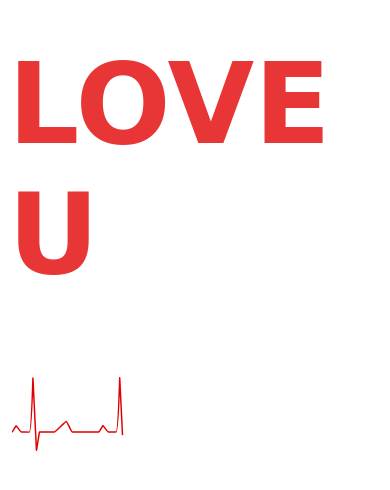
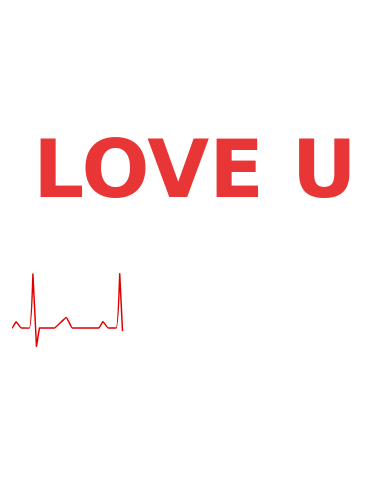
Before and after one commit to kushal1997/love, a plain HTML site: page index.html in a window 390 px wide. Shown: the part 178-668 px from the top of the page. Drawn offline with Linux system fonts and the light colour scheme.

Commit message:
added mobile viws

```diff
--- a/index.html
+++ b/index.html
@@ -9,7 +9,7 @@
 <body>
 <!-- partial:index.partial.html -->
 <div class="main">
-    <h1 style="color: #e83636; font-size: 7rem; font-weight: 700; font-family: cursive;">LOVE U</h1>
+    <h1>LOVE U</h1>
     <svg xmlns="http://www.w3.org/2000/svg" id="svg5" version="1.1" viewBox="0 0 502.98 108.61">
       <path id="heart" d="M213.35 29.43c19.41-15.19 33.68 10.86 37.73 18.82-.28-13.61 11.64-40.98 25.94-34.01 32.3 15.74-15.88 83.8-26.4 81.76-13.24-9-51.35-53.3-37.27-66.57Z" style="fill:#ff9999;stroke:#ff9999;stroke-width:1.5;stroke-linecap:butt;stroke-linejoin:miter;stroke-miterlimit:4;stroke-dasharray:none;stroke-opacity:1"/>
       <path  pathLength="1" id="line" d="M5.32 78.13c.96-.01 5-8.5 5.54-8.54.58-.05 6.1 8.51 7.1 8.51 3.66 0 9.29.06 10.71.05 2.53-.01 4.82-72.88 4.82-72.88l4.76 97.28 3.97-24.45 20.45-.22C64 77.86 77.1 63.66 78.36 63.8c1.31.15 6.68 14.08 7.94 14.07 2.3-.03 33.32.04 35.76.02.96 0 5-8.5 5.53-8.53.59-.05 6.1 8.51 7.1 8.5 3.66 0 9.3.07 10.72.06 2.53-.02 4.81-72.89 4.81-72.89l4.77 97.28 3.97-24.44s83.34-3.33 74.69 7.67c-8.65 11-45.3-42.94-31.65-53.58 25.6-19.96 49.96 36.94 40.26 36.5-12.2-.53 1.8-62.32 23.41-51.7 32.24 15.86-17.56 84.92-26.4 81.77-5.73-2.05-.68-21.68 31.4-26.58 26.65-6.42 29.5 2.35 52.62 7.11 2.53-.02 4.82-72.89 4.82-72.89l4.76 97.28 3.97-24.44 20.45-.22c1.31-.02 14.41-14.22 15.68-14.07 1.32.15 6.7 14.08 7.95 14.07 2.29-.03 33.32.04 35.76.02.95 0 5-8.5 5.53-8.54.58-.04 6.1 8.52 7.1 8.52 3.66 0 9.3.06 10.72.05 2.53-.02 4.81-72.89 4.81-72.89l4.77 97.28 3.97-24.44 20.45-.23c1.31-.01 14.4-14.22 15.68-14.07 1.32.16 6.69 14.09 7.94 14.07" />
--- a/style.css
+++ b/style.css
@@ -9,6 +9,14 @@ body {
     width: 100%;
     flex-direction: column;
     align-items: center;
+  }
+  h1{
+    color: #e83636; font-size: 7rem; font-weight: 700; font-family: cursive;
+  }
+  @media screen and (max-width: 600px) {
+    h1{
+        font-size: 5rem;
+      }
   }
   svg {
     overflow: visible;
```
